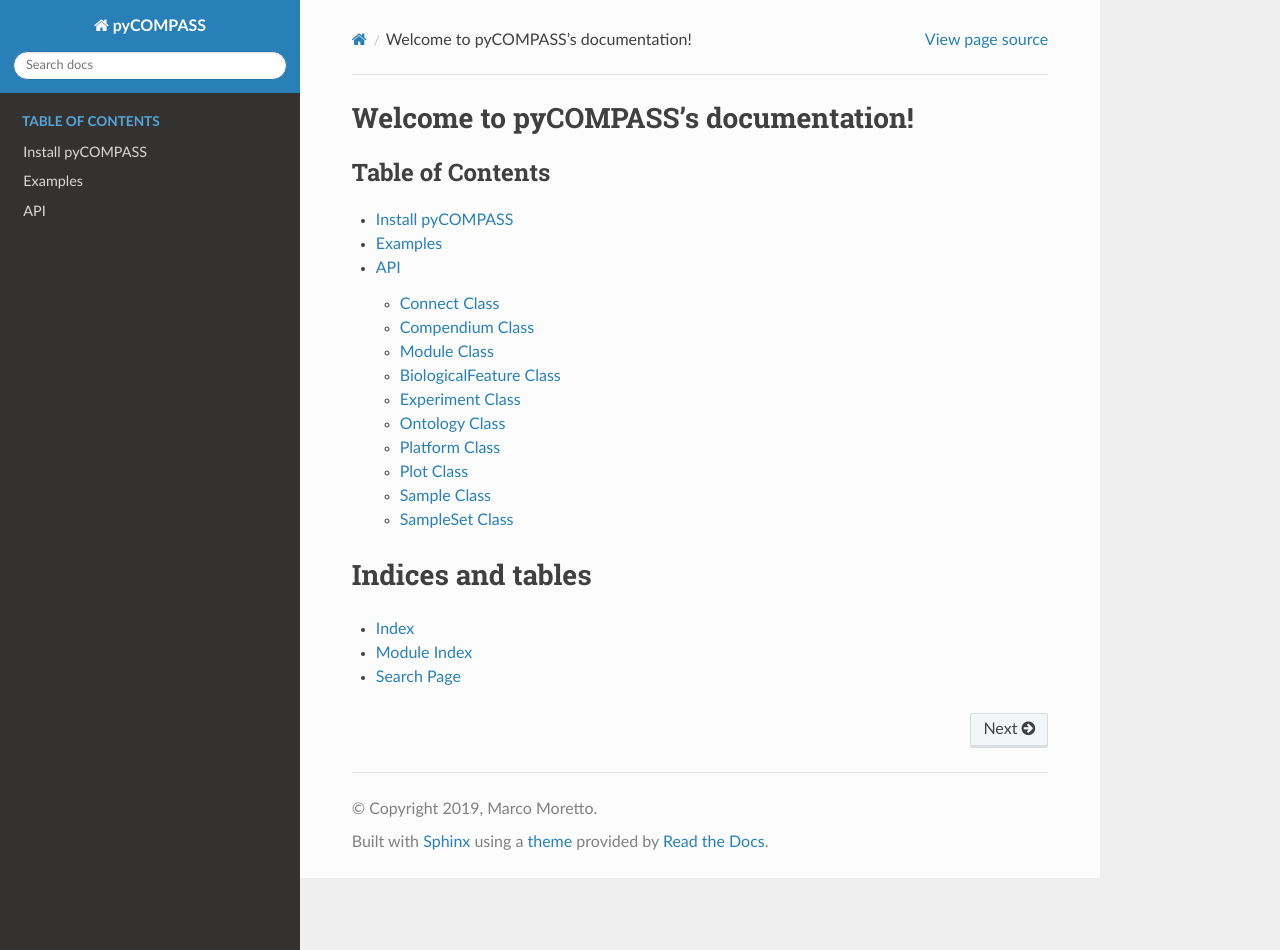
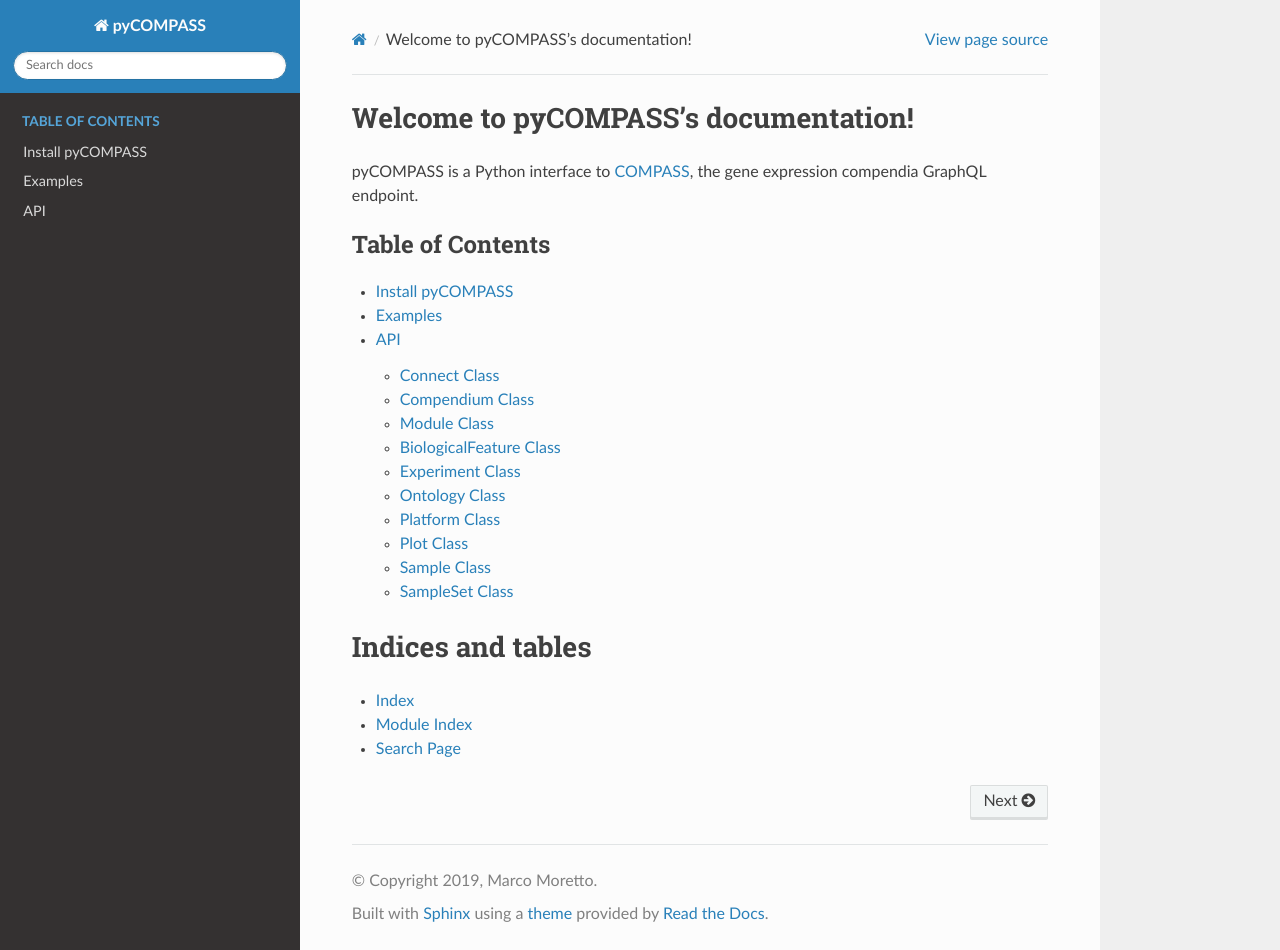
Before and after one commit to marcomoretto/pyCOMPASS, a Sphinx documentation site: the page built from docs/index.rst, in a window 1280 px wide and 950 px high. Built offline with Sphinx 7.4.7 and the Read the Docs theme 2.0.0, drawn with Linux system fonts in a browser that asks for light colours.

Commit message:
github commit

```diff
--- a/docs/index.rst
+++ b/docs/index.rst
@@ -6,6 +6,7 @@
 Welcome to pyCOMPASS's documentation!
 =====================================
 
+pyCOMPASS is a Python interface to `COMPASS <https://compass-.readthedocs.io>`_, the gene expression compendia GraphQL endpoint.
 
 .. toctree::
    :maxdepth: 2
```
